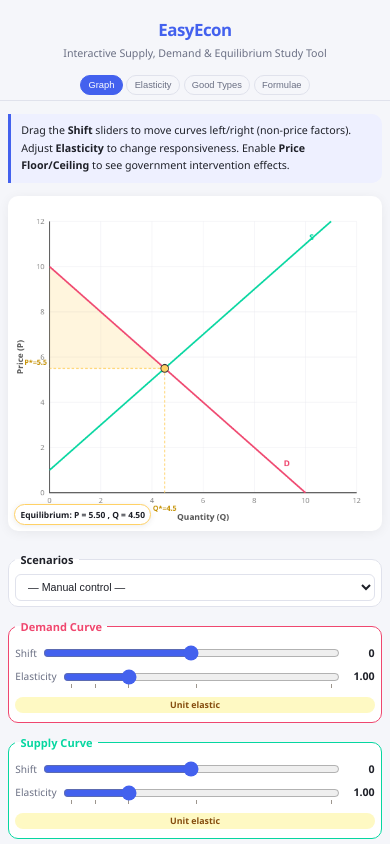
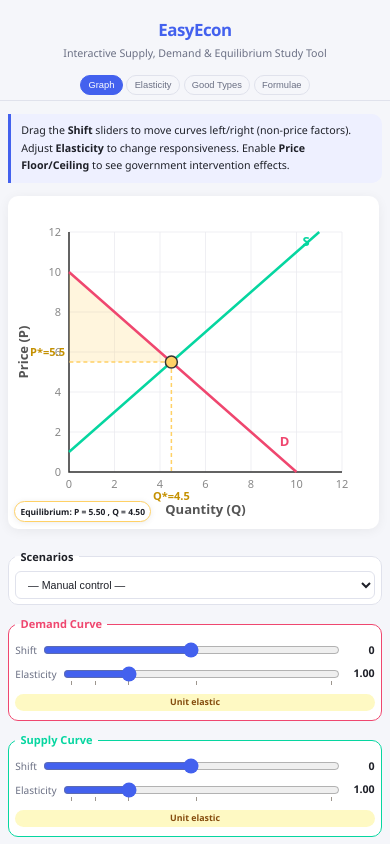
Before and after one commit to meetdanielme/EasyEcon, a plain HTML site: page index.html in a window 390 px wide. Shown: the top 844 px of the page. Drawn offline with Linux system fonts and the light colour scheme.

Commit message:
Enhance canvas responsiveness in app.js and styles.css; adjust dimensions and scaling for better layout

```diff
--- a/app.js
+++ b/app.js
@@ -58,8 +58,20 @@ function setupHiDPICanvas(canvas) {
         canvas._intendedWidth = canvas.width || 440;
         canvas._intendedHeight = canvas.height || 380;
     }
-    const logW = canvas._intendedWidth;
-    const logH = canvas._intendedHeight;
+    let logW = canvas._intendedWidth;
+    let logH = canvas._intendedHeight;
+
+    // Responsive: if the parent container is narrower, scale canvas down
+    const parent = canvas.parentElement;
+    if (parent) {
+        const availW = parent.clientWidth - 16; // 16px breathing room
+        if (availW > 0 && availW < logW) {
+            const scale = availW / logW;
+            logW = Math.round(availW);
+            logH = Math.round(canvas._intendedHeight * scale);
+        }
+    }
+
     canvas.width = logW * dpr;
     canvas.height = logH * dpr;
     canvas.style.width = logW + 'px';
--- a/styles.css
+++ b/styles.css
@@ -566,9 +566,8 @@ footer {
         padding: 0.5rem;
     }
     .canvas-wrap canvas {
-        width: 100% !important;
-        height: auto !important;
-        aspect-ratio: 560 / 500;
+        display: block;
+        max-width: 100%;
     }
     .controls-panel {
         flex: 1 1 100%;
@@ -613,9 +612,8 @@ footer {
         padding: 0.5rem;
     }
     .elasticity-canvas-wrap canvas {
-        width: 100% !important;
-        height: auto !important;
-        aspect-ratio: 440 / 380;
+        display: block;
+        max-width: 100%;
     }
     .elasticity-info {
         flex: 1 1 100%;
@@ -644,9 +642,8 @@ footer {
         grid-template-columns: 1fr;
     }
     .good-canvas {
-        width: 100% !important;
-        height: auto !important;
-        aspect-ratio: 260 / 180;
+        display: block;
+        max-width: 100%;
     }
 
     /* --- Formulae tab --- */
```
